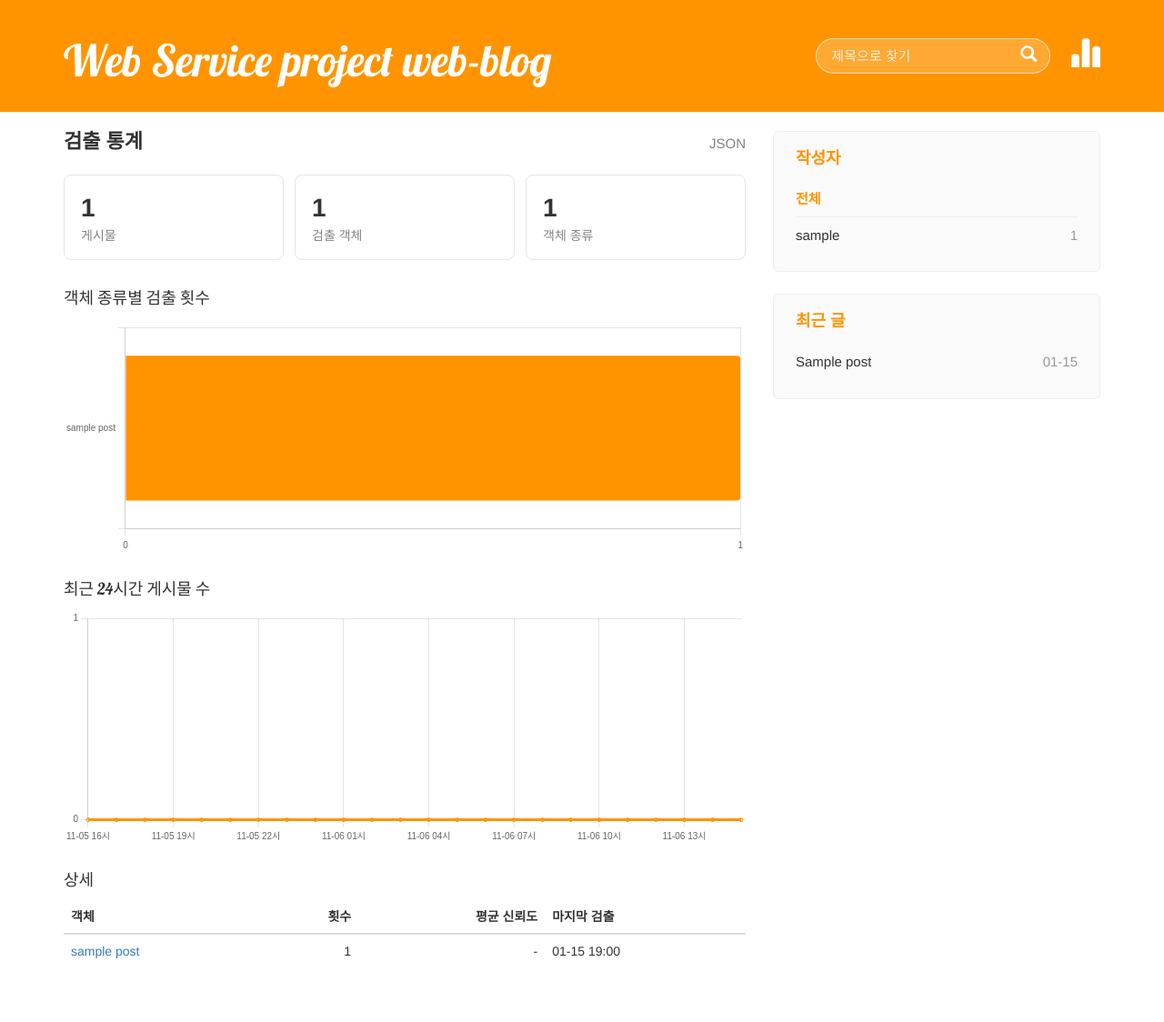
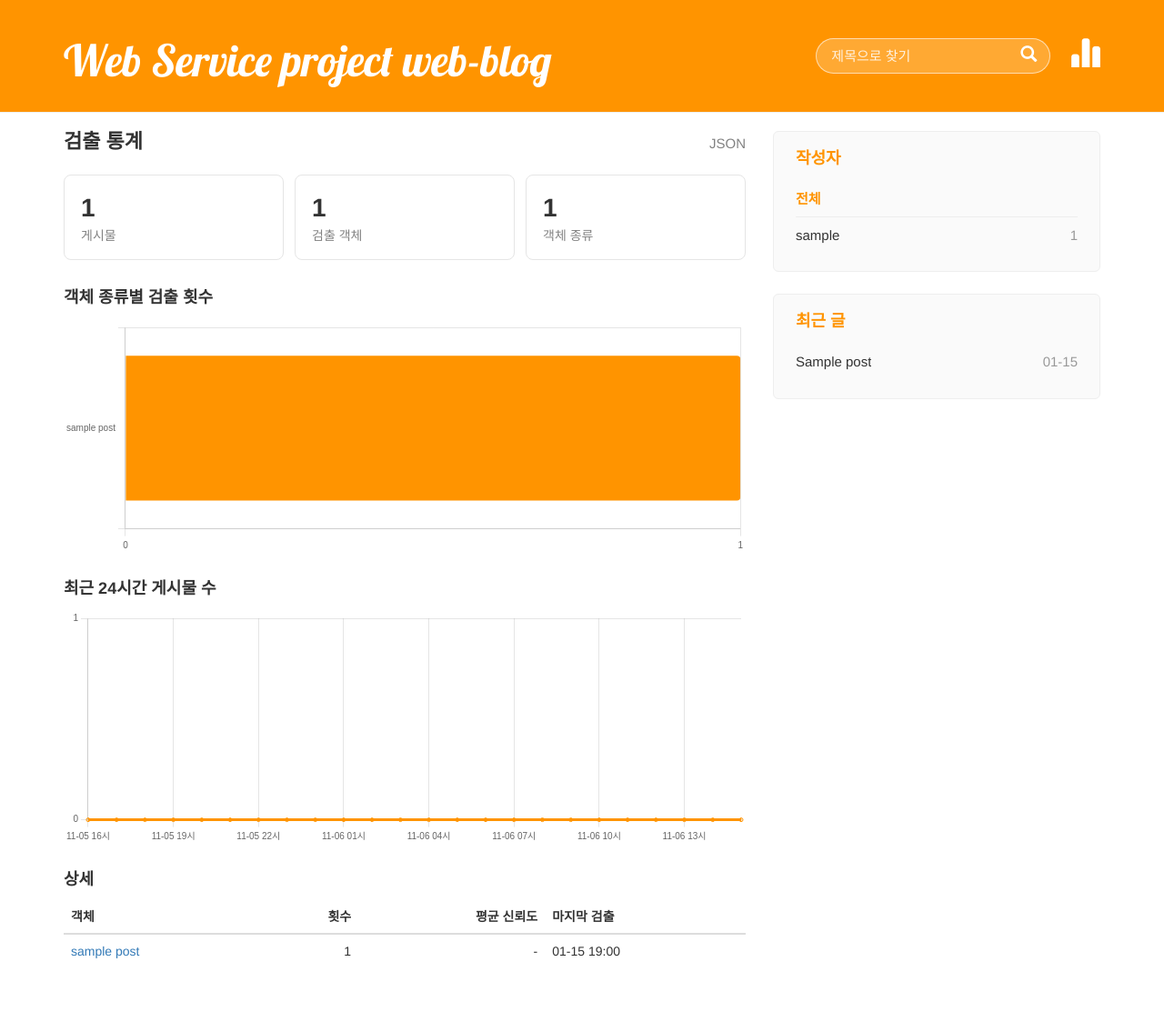
Before and after one commit to elponchis/photoblog-common02, a Django app: page /stats/ in a window 1280 px wide. Shown: the whole page at 91% size. Run offline with Django 5.2, Linux system fonts and the light colour scheme; tables that the repository leaves empty hold one stand-in row (values such as "Sample post"); some libraries are stand-ins or nearby versions.

Commit message:
통계 페이지 소제목 폰트 수정, 데모 검출 이미지 교체

```diff
--- a/PhotoBlogServer/blog/static/css/blog.css
+++ b/PhotoBlogServer/blog/static/css/blog.css
@@ -385,6 +385,8 @@ h1, h2, h3, h4 {
 }
 
 .stat-heading {
+    font-family: inherit;
+    font-weight: 700;
     font-size: 18px;
     margin: 28px 0 12px;
 }
```
Also changed, not shown: PhotoBlogServer/media/images/2026/11/06/13-50-47-408497.jpg (deleted), PhotoBlogServer/media/images/2026/11/06/13-51-34-297212.jpg (deleted), PhotoBlogServer/media/images/2026/11/06/13-52-27-999356.jpg (deleted), PhotoBlogServer/media/images/2026/11/06/13-54-43-692473.jpg (deleted), PhotoBlogServer/media/images/2026/11/06/13-54-48-862024.jpg (deleted), PhotoBlogServer/media/images/2026/11/06/13-54-59-246379.jpg (deleted), PhotoBlogServer/media/images/2026/11/06/13-55-10-242965.jpg (deleted), PhotoBlogServer/media/images/2026/11/06/13-55-31-262899.jpg (deleted), PhotoBlogServer/media/images/2026/11/06/13-55-41-759571.jpg (deleted), PhotoBlogServer/media/images/2026/11/06/13-55-52-209750.jpg (deleted), PhotoBlogServer/media/images/2026/11/06/13-55-9-933304.jpg (deleted), PhotoBlogServer/media/images/2026/11/06/14-58-17-152416.jpg (added), PhotoBlogServer/media/images/2026/11/06/14-58-22-487538.jpg (added), PhotoBlogServer/media/images/2026/11/06/14-58-38-374476.jpg (added), 4 more files.
